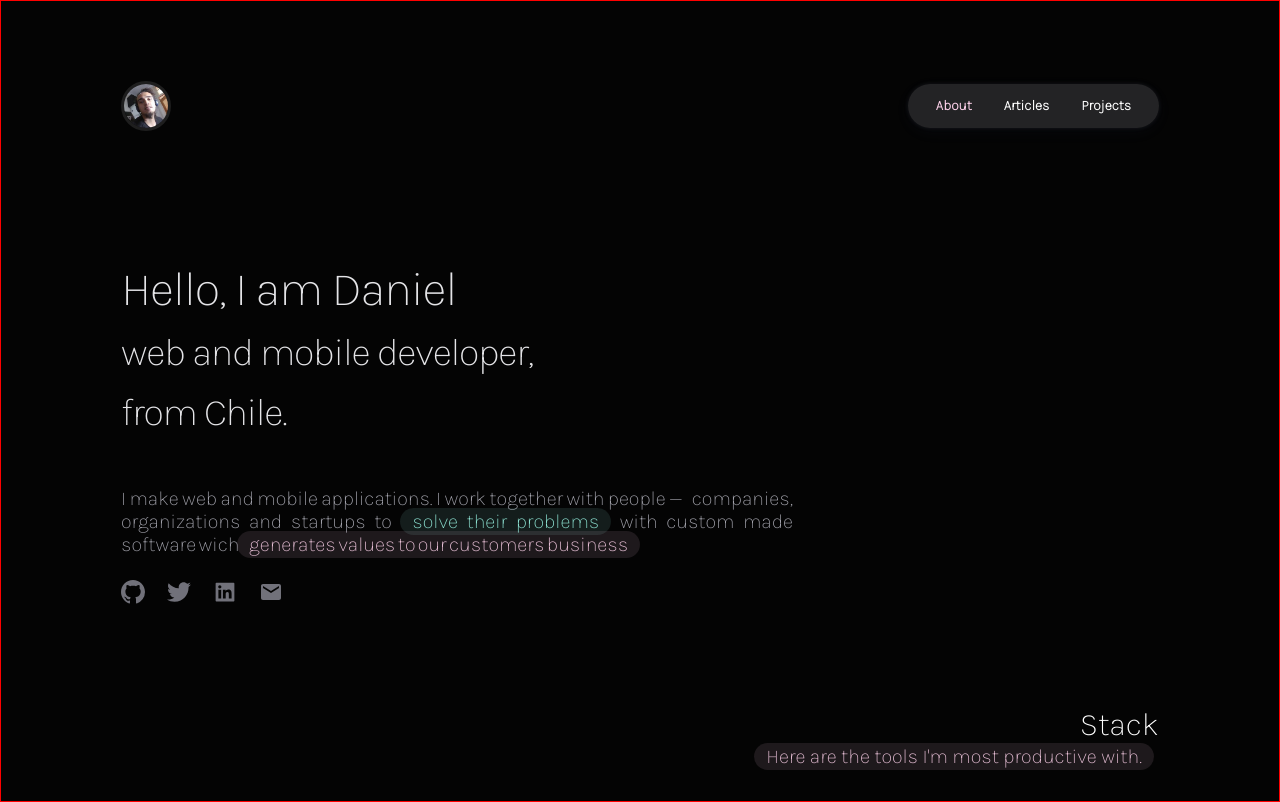
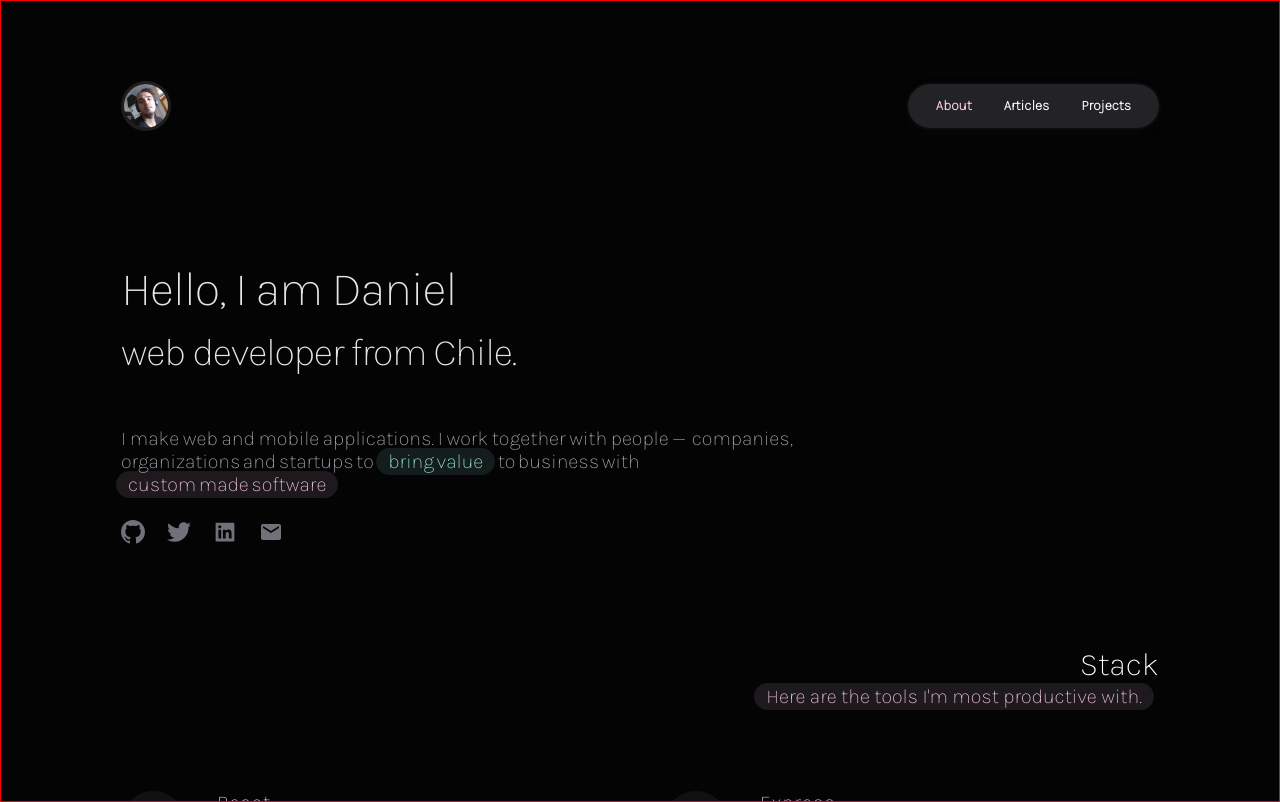
Before and after one commit to danielpizarrotadres/web-site, a React (Create React App) app: page / in a window 1280 px wide. Built offline with nearby package versions, Linux system fonts and the light colour scheme.

Commit message:
:lipstick: Update styles

```diff
--- a/src/App.js
+++ b/src/App.js
@@ -150,9 +150,9 @@ const App = () => {
             <div className={classes.Resume}>
                 <p className={classes.TopItem}>
                     I make web and mobile applications.
-                    I work together with people <span className={classes.ScreenPlay}>—</span> companies, organizations and startups
-                    to <span className={classes.Highlight}>solve their problems</span> with
-                    custom made software wich <span className={classes.PinkHighlight}> generates values to our customers business</span>
+                    I work together with people <span className={classes.ScreenPlay}>—</span>companies, organizations and startups
+                    to <span className={classes.Highlight}>bring value</span> to business with <br />
+                    <span className={classes.PinkHighlight}>custom made software</span>
                     <br />
                 </p>
             </div>
@@ -543,9 +543,8 @@ const App = () => {
                         Hello, I am Daniel
                         <br />
                         <span className={classes.SubTitle}>
-                            web and mobile developer,
+                            web developer from Chile.
                             <br />
-                            from Chile.
                         </span>
                     </p>
                 </header>
```
